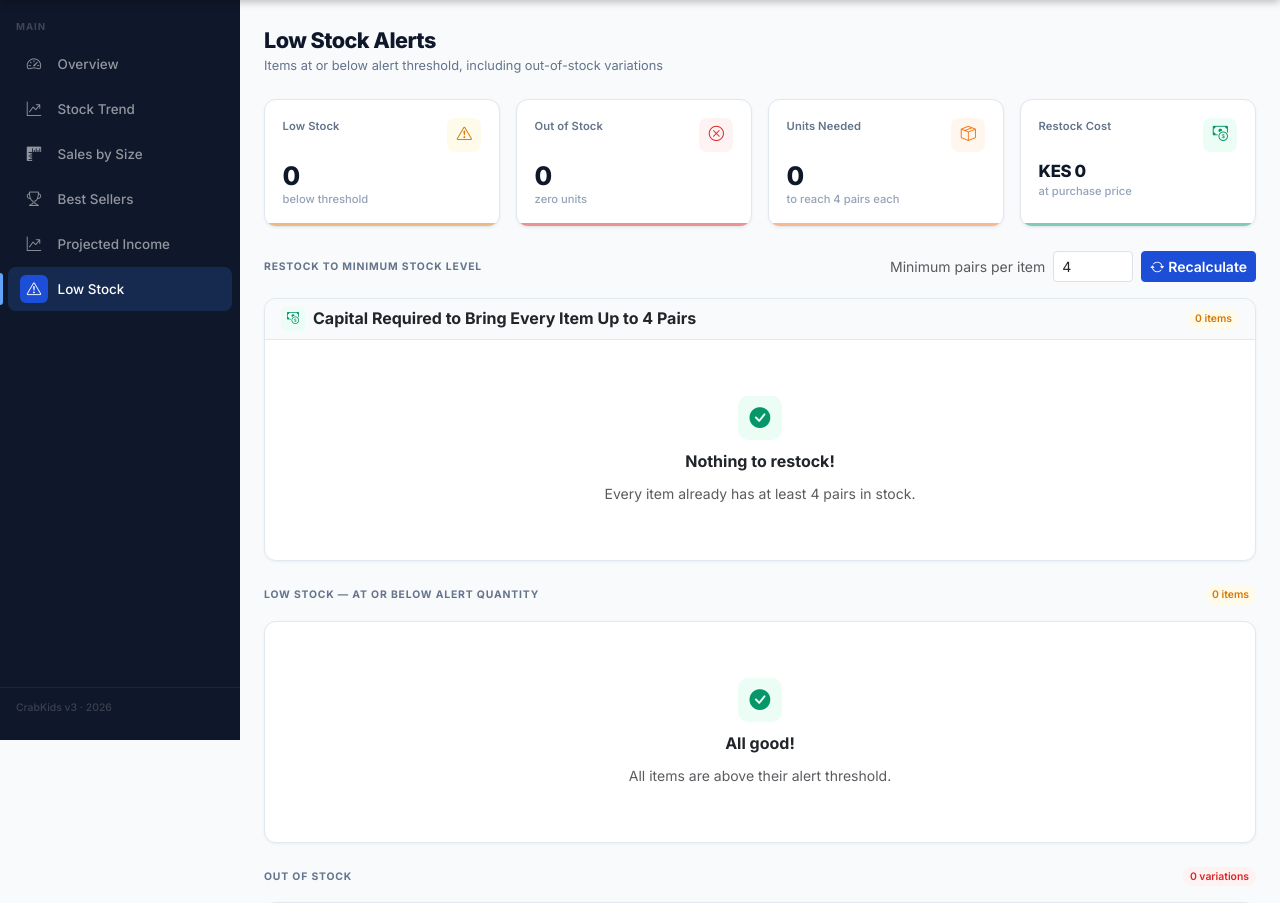
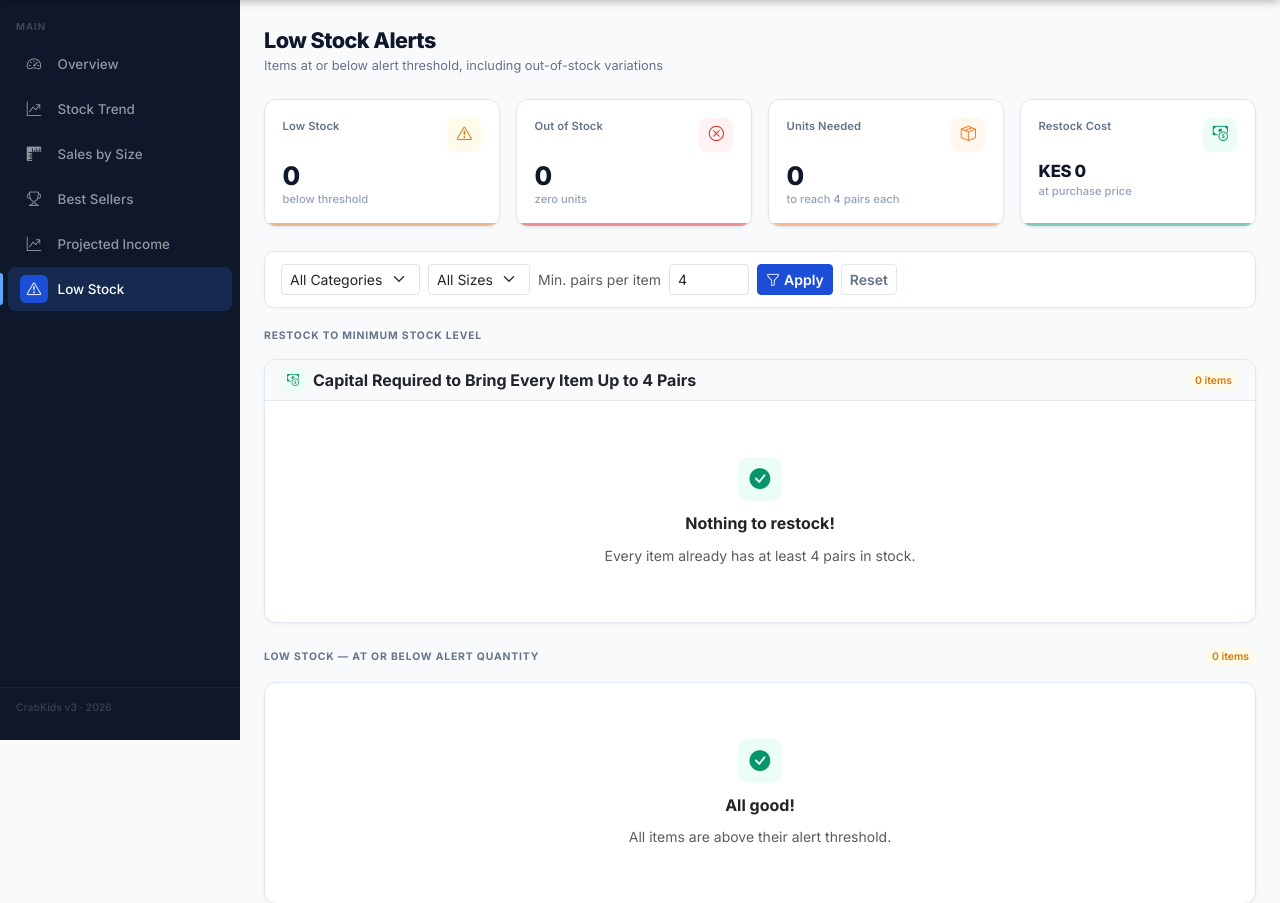
Before and after one commit to muturish/crabkidsdashboard, a PHP site: page /low-stock.php in a window 1280 px wide. Shown: the part 60-963 px from the top of the page. Run offline with PHP 8.4, Linux system fonts and the light colour scheme; tables that the repository leaves empty or names only in its code hold one stand-in row (values such as "Sample post").

Commit message:
Add category/sub-category filters to Low Stock page
get_low_stock_items(), get_out_of_stock_items() and
get_restock_requirements() now accept optional category_id and
sub_category filters (shared via a small _category_filter_sql()
helper). Low-stock.php gains a filter bar reusing get_filter_options()
so Restock Cost, Low Stock and Out of Stock tables can all be scoped
to a category (Boys/Girls/Unisex/etc.) and/or size at once.

```diff
--- a/includes/data.php
+++ b/includes/data.php
@@ -223,10 +223,28 @@ function get_top_stock_value(int $limit = 10): array
 
 // ── Low stock ─────────────────────────────────────────────────────────────────
 
-function get_low_stock_items(int $limit = 20): array
+// Shared category/sub-category WHERE fragment for the stock-level queries below.
+function _category_filter_sql(array &$params, ?int $category_id, ?string $sub_category): string
+{
+    $where = [];
+    if ($category_id) {
+        $where[] = 'p.category_id = :category_id';
+        $params[':category_id'] = $category_id;
+    }
+    if ($sub_category) {
+        $where[] = 'sc.name = :sub_category';
+        $params[':sub_category'] = $sub_category;
+    }
+    return $where ? (' AND ' . implode(' AND ', $where)) : '';
+}
+
+function get_low_stock_items(int $limit = 20, ?int $category_id = null, ?string $sub_category = null): array
 {
     $db  = get_db();
     $bid = business_id();
+
+    $params = [':bid' => $bid];
+    $extra  = _category_filter_sql($params, $category_id, $sub_category);
 
     $st = $db->prepare("
         SELECT p.name AS product,
@@ -237,14 +255,15 @@ function get_low_stock_items(int $limit = 20): array
         FROM variation_location_details vld
         JOIN variations v ON v.id = vld.variation_id
         JOIN products p ON p.id = vld.product_id AND p.business_id = :bid AND p.is_inactive = 0
-        LEFT JOIN categories c ON c.id = p.category_id
-        WHERE p.alert_quantity IS NOT NULL AND p.alert_quantity > 0
+        LEFT JOIN categories c  ON c.id  = p.category_id
+        LEFT JOIN categories sc ON sc.id = p.sub_category_id
+        WHERE p.alert_quantity IS NOT NULL AND p.alert_quantity > 0 {$extra}
         GROUP BY v.id
         HAVING SUM(vld.qty_available) > 0 AND SUM(vld.qty_available) <= p.alert_quantity
         ORDER BY qty ASC
         LIMIT :lim
     ");
-    $st->bindValue(':bid', $bid, PDO::PARAM_INT);
+    foreach ($params as $key => $val) $st->bindValue($key, $val);
     $st->bindValue(':lim', $limit, PDO::PARAM_INT);
     $st->execute();
     return $st->fetchAll();
@@ -252,10 +271,13 @@ function get_low_stock_items(int $limit = 20): array
 
 // ── Out of stock ──────────────────────────────────────────────────────────────
 
-function get_out_of_stock_items(int $limit = 200): array
+function get_out_of_stock_items(int $limit = 200, ?int $category_id = null, ?string $sub_category = null): array
 {
     $db  = get_db();
     $bid = business_id();
+
+    $params = [':bid' => $bid];
+    $extra  = _category_filter_sql($params, $category_id, $sub_category);
 
     $st = $db->prepare("
         SELECT p.name AS product,
@@ -265,13 +287,15 @@ function get_out_of_stock_items(int $limit = 200): array
         FROM variation_location_details vld
         JOIN variations v ON v.id = vld.variation_id
         JOIN products p ON p.id = vld.product_id AND p.business_id = :bid AND p.is_inactive = 0
-        LEFT JOIN categories c ON c.id = p.category_id
+        LEFT JOIN categories c  ON c.id  = p.category_id
+        LEFT JOIN categories sc ON sc.id = p.sub_category_id
+        WHERE 1=1 {$extra}
         GROUP BY v.id
         HAVING SUM(vld.qty_available) <= 0
         ORDER BY p.name
         LIMIT :lim
     ");
-    $st->bindValue(':bid', $bid, PDO::PARAM_INT);
+    foreach ($params as $key => $val) $st->bindValue($key, $val);
     $st->bindValue(':lim', $limit, PDO::PARAM_INT);
     $st->execute();
     return $st->fetchAll();
@@ -449,10 +473,13 @@ function get_best_selling_products(
 
 // ── Restock requirement to reach a minimum stock level ─────────────────────────
 
-function get_restock_requirements(float $min_stock = 4): array
+function get_restock_requirements(float $min_stock = 4, ?int $category_id = null, ?string $sub_category = null): array
 {
     $db  = get_db();
     $bid = business_id();
+
+    $params = [':bid' => $bid];
+    $extra  = _category_filter_sql($params, $category_id, $sub_category);
 
     $st = $db->prepare("
         SELECT p.name AS product,
@@ -463,12 +490,14 @@ function get_restock_requirements(float $min_stock = 4): array
         FROM variation_location_details vld
         JOIN variations v ON v.id = vld.variation_id
         JOIN products p ON p.id = vld.product_id AND p.business_id = :bid AND p.is_inactive = 0
-        LEFT JOIN categories c ON c.id = p.category_id
+        LEFT JOIN categories c  ON c.id  = p.category_id
+        LEFT JOIN categories sc ON sc.id = p.sub_category_id
+        WHERE 1=1 {$extra}
         GROUP BY v.id
         HAVING SUM(vld.qty_available) < :min_stock
         ORDER BY qty ASC
     ");
-    $st->bindValue(':bid', $bid, PDO::PARAM_INT);
+    foreach ($params as $key => $val) $st->bindValue($key, $val);
     $st->bindValue(':min_stock', $min_stock);
     $st->execute();
     $rows = $st->fetchAll();
--- a/low-stock.php
+++ b/low-stock.php
@@ -5,15 +5,19 @@ require_once __DIR__ . '/includes/data.php';
 $page_title    = 'Low Stock Alerts';
 $page_subtitle = 'Items at or below alert threshold, including out-of-stock variations';
 
-$min_stock = isset($_GET['min']) && is_numeric($_GET['min']) && $_GET['min'] > 0 ? (float)$_GET['min'] : 4;
+$min_stock    = isset($_GET['min']) && is_numeric($_GET['min']) && $_GET['min'] > 0 ? (float)$_GET['min'] : 4;
+$category_id  = isset($_GET['category']) && ctype_digit($_GET['category']) ? (int)$_GET['category'] : null;
+$sub_category = isset($_GET['subcat']) && $_GET['subcat'] !== '' ? $_GET['subcat'] : null;
 
 try {
-    $low     = get_low_stock_items(200);
-    $out     = get_out_of_stock_items(200);
-    $restock = get_restock_requirements($min_stock);
+    $opts    = get_filter_options();
+    $low     = get_low_stock_items(200, $category_id, $sub_category);
+    $out     = get_out_of_stock_items(200, $category_id, $sub_category);
+    $restock = get_restock_requirements($min_stock, $category_id, $sub_category);
     $db_error = null;
 } catch (Exception $e) {
     $db_error = $e->getMessage();
+    $opts = ['brands' => [], 'categories' => [], 'sub_categories' => []];
     $low = $out = $restock = [];
 }
 
@@ -38,13 +42,32 @@ require_once __DIR__ . '/includes/header.php';
   <div class="col-6 col-md-3"><div class="ck-kpi kpi-green"><div class="ck-kpi-head"><p class="ck-kpi-label">Restock Cost</p><span class="ck-kpi-icon"><i class="bi bi-cash-coin"></i></span></div><div class="ck-kpi-val sm">KES <?= number_format($restock_cost) ?></div><div class="ck-kpi-sub">at purchase price</div></div></div>
 </div>
 
+<form method="GET" action="" class="ck-filter">
+  <select name="category" class="form-select form-select-sm w-auto">
+    <option value="">All Categories</option>
+    <?php foreach ($opts['categories'] as $c): ?>
+      <option value="<?= $c['id'] ?>" <?= $category_id === (int)$c['id'] ? 'selected' : '' ?>><?= htmlspecialchars($c['name']) ?></option>
+    <?php endforeach; ?>
+  </select>
+
+  <select name="subcat" class="form-select form-select-sm w-auto">
+    <option value="">All Sizes</option>
+    <?php foreach ($opts['sub_categories'] as $sc): ?>
+      <option value="<?= htmlspecialchars($sc) ?>" <?= $sub_category === $sc ? 'selected' : '' ?>><?= htmlspecialchars($sc) ?></option>
+    <?php endforeach; ?>
+  </select>
+
+  <div class="d-flex align-items-center gap-2">
+    <label for="inp-min" class="text-muted small mb-0">Min. pairs per item</label>
+    <input type="number" id="inp-min" name="min" min="1" step="1" value="<?= htmlspecialchars($min_stock) ?>" class="form-control form-control-sm" style="width:80px;">
+  </div>
+
+  <button type="submit" class="btn btn-primary btn-sm"><i class="bi bi-funnel me-1"></i>Apply</button>
+  <a href="low-stock.php" class="btn btn-ck-ghost btn-sm">Reset</a>
+</form>
+
 <div class="d-flex align-items-center justify-content-between mb-3 flex-wrap gap-2">
   <span class="ck-label">Restock to Minimum Stock Level</span>
-  <form method="GET" action="" class="d-flex align-items-center gap-2">
-    <label for="inp-min" class="text-muted small mb-0">Minimum pairs per item</label>
-    <input type="number" id="inp-min" name="min" min="1" step="1" value="<?= htmlspecialchars($min_stock) ?>" class="form-control form-control-sm" style="width:80px;">
-    <button type="submit" class="btn btn-primary btn-sm"><i class="bi bi-arrow-repeat me-1"></i>Recalculate</button>
-  </form>
 </div>
 <div class="card mb-4">
   <div class="card-header d-flex align-items-center justify-content-between gap-2">
```
